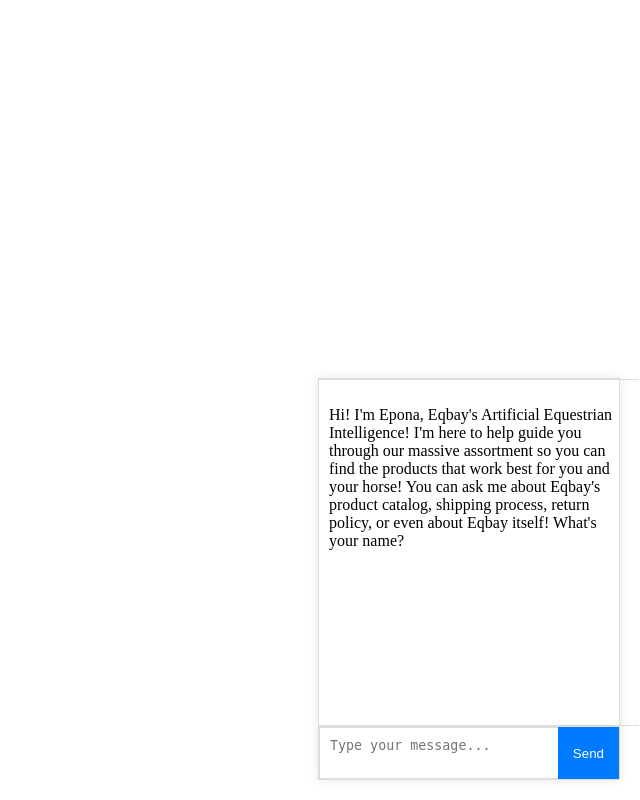
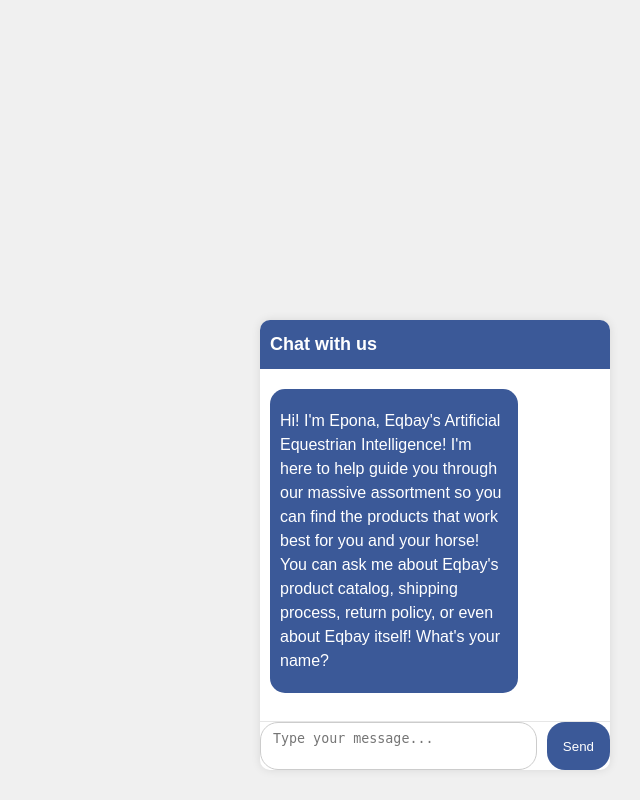
Before and after one commit to prettyproducts-io/shopping-bot, a Flask app: page /chat_widget in a window 1280 px wide. Shown: the whole page, without its empty margins (640-1280 px from the left). Run offline with Flask 2, Linux system fonts and the light colour scheme; some libraries are stand-ins or nearby versions.

Commit message:
More widget formatting

```diff
--- a/app/static/chat_widget.html
+++ b/app/static/chat_widget.html
@@ -4,12 +4,15 @@
     <meta charset="UTF-8">
     <meta name="viewport" content="width=device-width, initial-scale=1.0">
     <title>Eqbay Chat Widget</title>
-    <link rel="stylesheet" href="/static/css/chat_widget.css">
+    <link rel="stylesheet" href="/static/css/styles.css">
 </head>
 <body>
-    <div id="chat-widget-container">
-        <div id="chatbox"></div>
-        <form id="chat-form">
+    <div id="chat-widget-container" class="chat-widget">
+        <div class="chat-header">
+            <h2>Chat with us</h2>
+        </div>
+        <div id="chatbox" class="chatbox"></div>
+        <form id="chat-form" class="question-form-container">
             <input type="hidden" name="csrf_token" value="{{ csrf_token() }}">
             <textarea id="chat-input" placeholder="Type your message..."></textarea>
             <button type="submit">Send</button>
--- a/app/static/css/styles.css
+++ b/app/static/css/styles.css
@@ -1,3 +1,4 @@
+/* Existing styles */
 * {
   box-sizing: border-box;
   margin: 0;
@@ -18,17 +19,19 @@ body {
   flex-shrink: 0;
 }
 
-.chat-widget {
+/* Chat Widget Styles */
+#chat-widget-container {
   position: fixed;
   bottom: 30px;
   right: 30px;
-  width: 525px;
-  height: 750px;
+  width: 350px; /* Adjust to your preference */
+  height: 450px; /* Adjust to your preference */
   background-color: #fff;
   border-radius: 10px;
-  box-shadow: 0 0 10px rgba(0,0,0,0.1);
+  box-shadow: 0 0 10px rgba(0, 0, 0, 0.1);
   display: flex;
   flex-direction: column;
+  z-index: 10000;
 }
 
 .chat-header {
@@ -46,17 +49,14 @@ body {
 
 .chatbox {
   flex-grow: 1;
+  width: 100%;
   overflow-y: auto;
   padding: 10px;
 }
 
-.question-form-container {
-  padding: 10px;
-  border-top: 1px solid #e6e6e6;
-}
-
 #chat-form {
   display: flex;
+  border-top: 1px solid #e6e6e6;
 }
 
 #chat-input {
@@ -144,7 +144,7 @@ button {
 }
 
 @media (max-width: 768px) {
-  .chat-widget {
+  #chat-widget-container {
       width: 90%;
       height: 80vh;
       bottom: 10px;
```
Also changed, not shown: app/static/js/embed_chat.js (+4 -4 lines).
